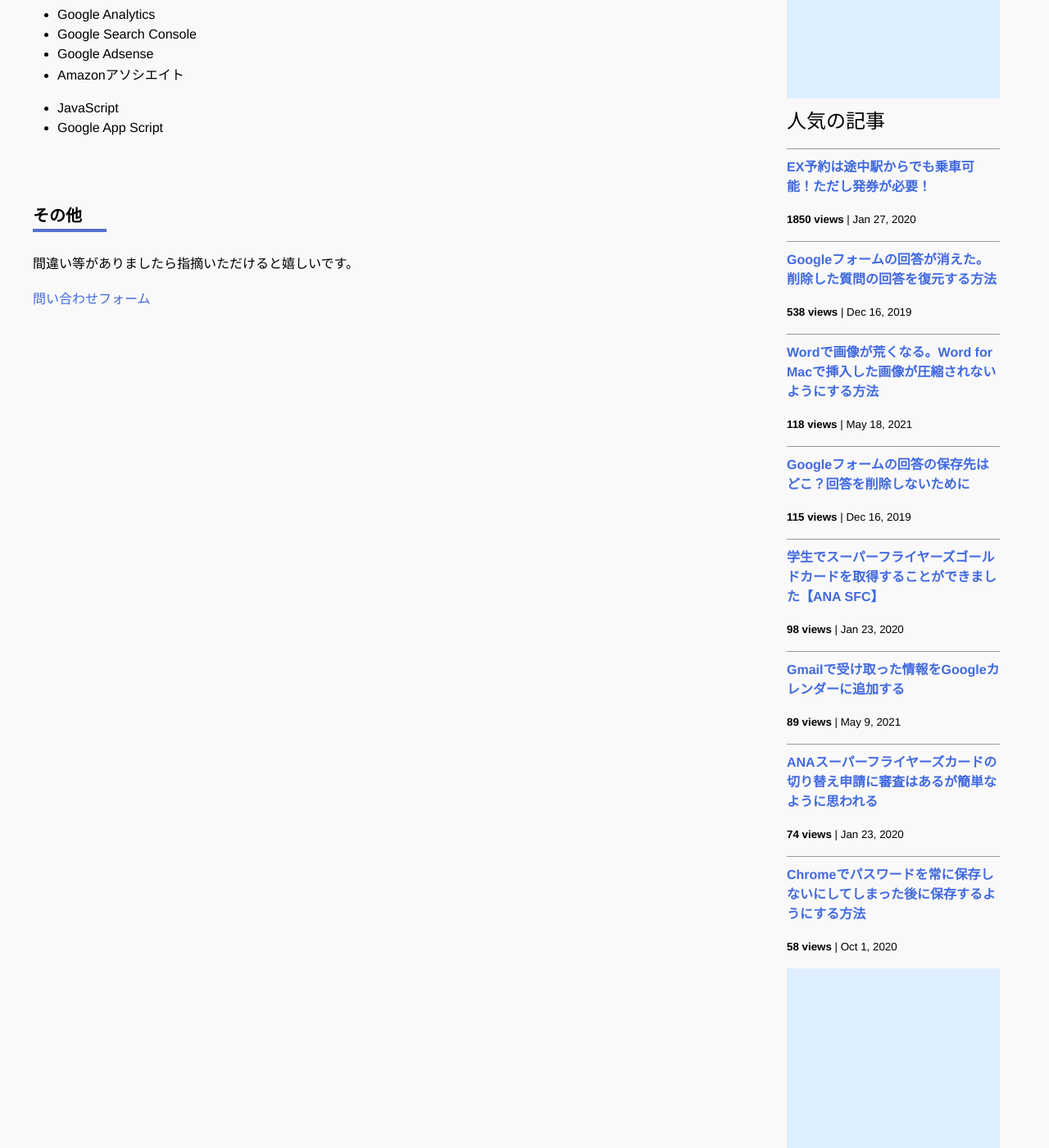
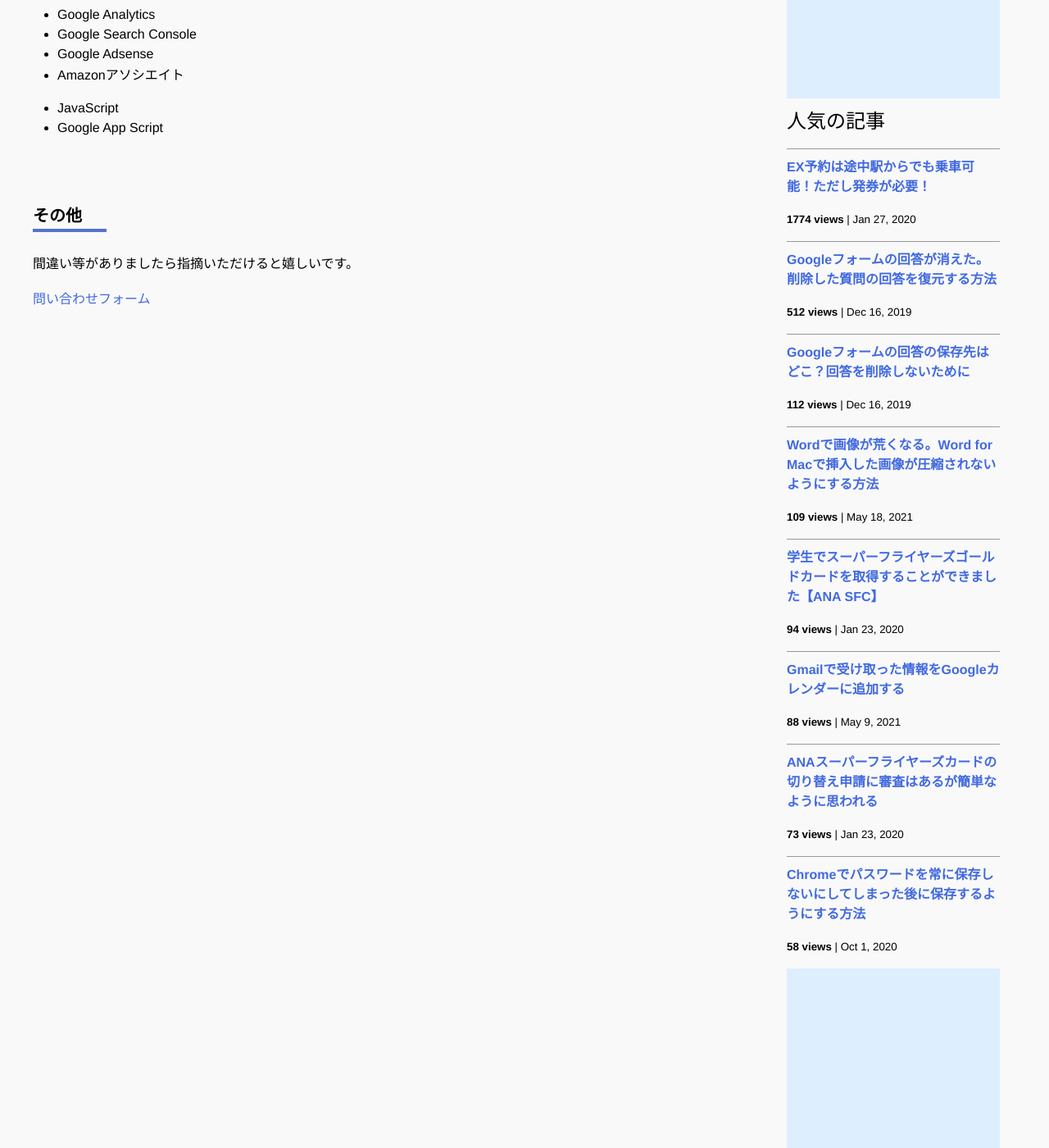
Before and after one commit to iwanaminami/shoyaiwaname, a Jekyll site: the page built from about.markdown, in a window 1280 px wide and 1400 px high, scrolled down 693 px. Shown: the whole window at 82% size. Built offline with Jekyll 4.4.1, drawn with Linux system fonts in a browser that asks for light colours; nearby versions of some CDN libraries; comment, search, counter and statistics services are not loaded.

Commit message:
a new commit message

```diff
--- a/_data/popularposts.yml
+++ b/_data/popularposts.yml
@@ -1,17 +1,17 @@
 side:
-  - view: 1850
+  - view: 1774
     url: /2020/01/27/ex-rideontheway.html
-  - view: 538
+  - view: 512
     url: /2019/12/16/restore-googleform.html
-  - view: 118
+  - view: 112
+    url: /2019/12/16/googleform-answers.html
+  - view: 109
     url: /2021/05/18/image-compression-word.html
-  - view: 115
-    url: /2019/12/16/googleform-answers.html
-  - view: 98
+  - view: 94
     url: /2020/01/23/sfcgold.html
-  - view: 89
+  - view: 88
     url: /2021/05/09/gmailtocalendar.html
-  - view: 74
+  - view: 73
     url: /2020/01/23/sfc-judge.html
   - view: 58
     url: /2020/10/01/googlepassword.html
```
